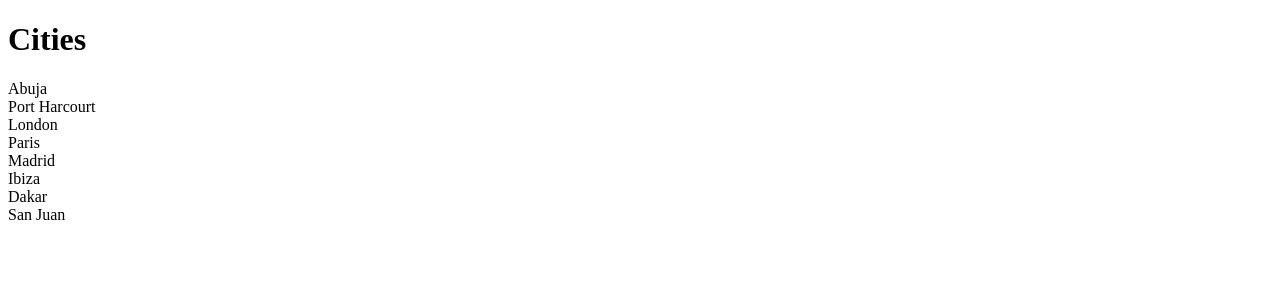
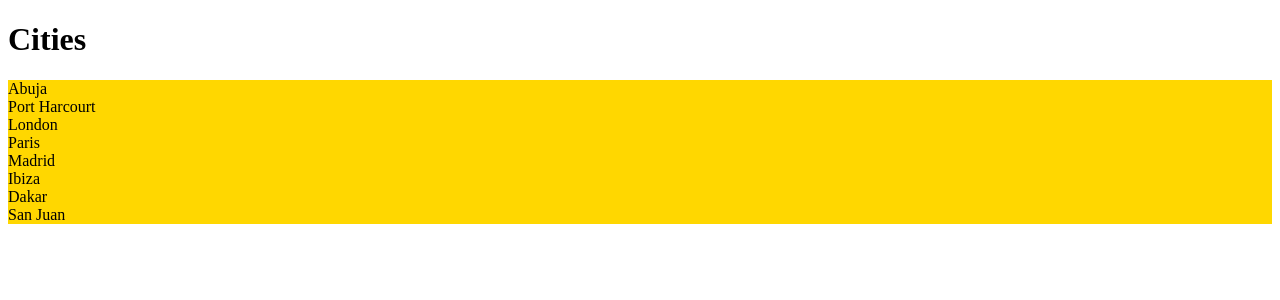
Before and after one commit to ifuenteromero/typescript, a React (Vite) app: page / in a window 1280 px wide. Shown: the top 300 px of the page. Built offline with nearby package versions, Linux system fonts and the light colour scheme.

Commit message:
Styling components. Css modules. Como poner varias clases de css. ugly

```diff
--- a/src/components/ListGroup/ListGroup.module.css
+++ b/src/components/ListGroup/ListGroup.module.css
@@ -2,3 +2,7 @@
     list-style: none;
     padding: 0;
 }
+
+.container {
+    background-color: gold;
+}
--- a/src/components/ListGroup/ListGroup.tsx
+++ b/src/components/ListGroup/ListGroup.tsx
@@ -16,7 +16,7 @@
 		<>
 			<h1>{heading}</h1>
 			{message}
-			<ul className={styles.listGroup}>
+			<ul className={[styles.listGroup, styles.container].join(" ")}>
 				{items.map((item, index) => {
 					const isSelected = selectedIndex === index;
 					const activeClassName = isSelected && "active";
```
